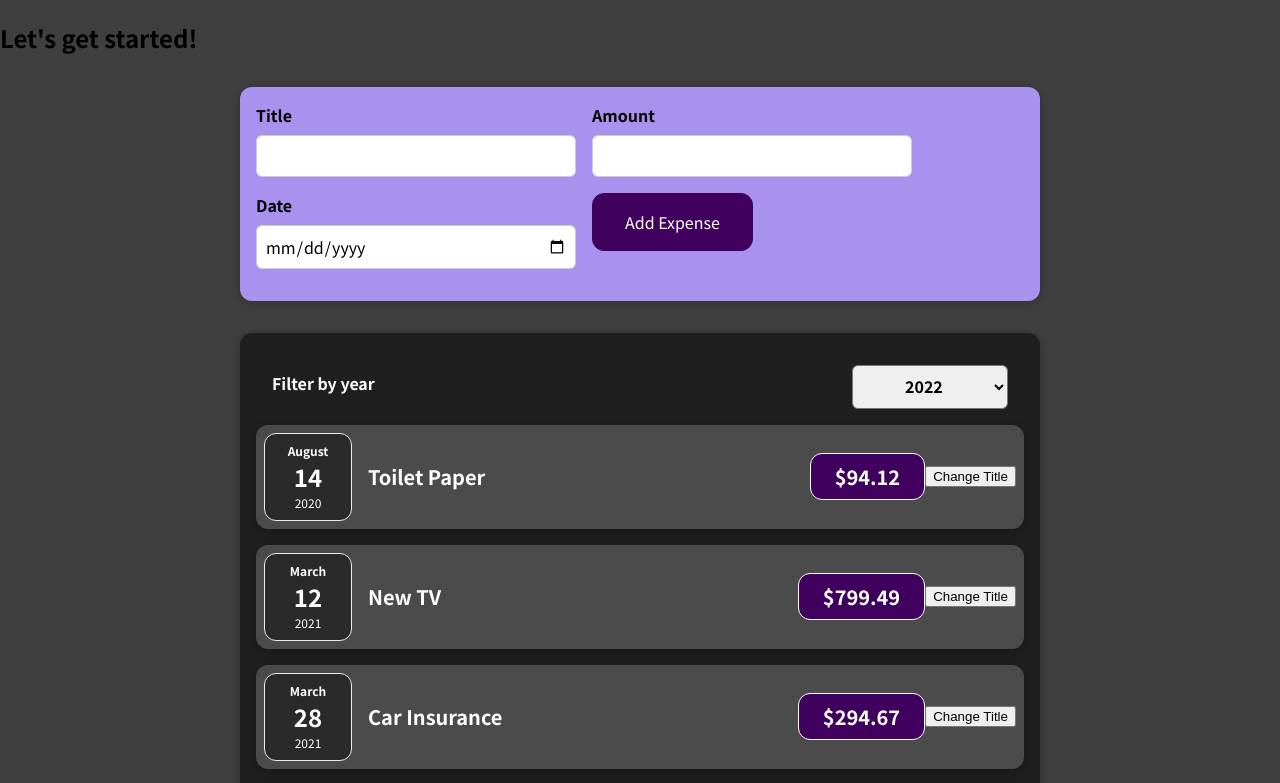
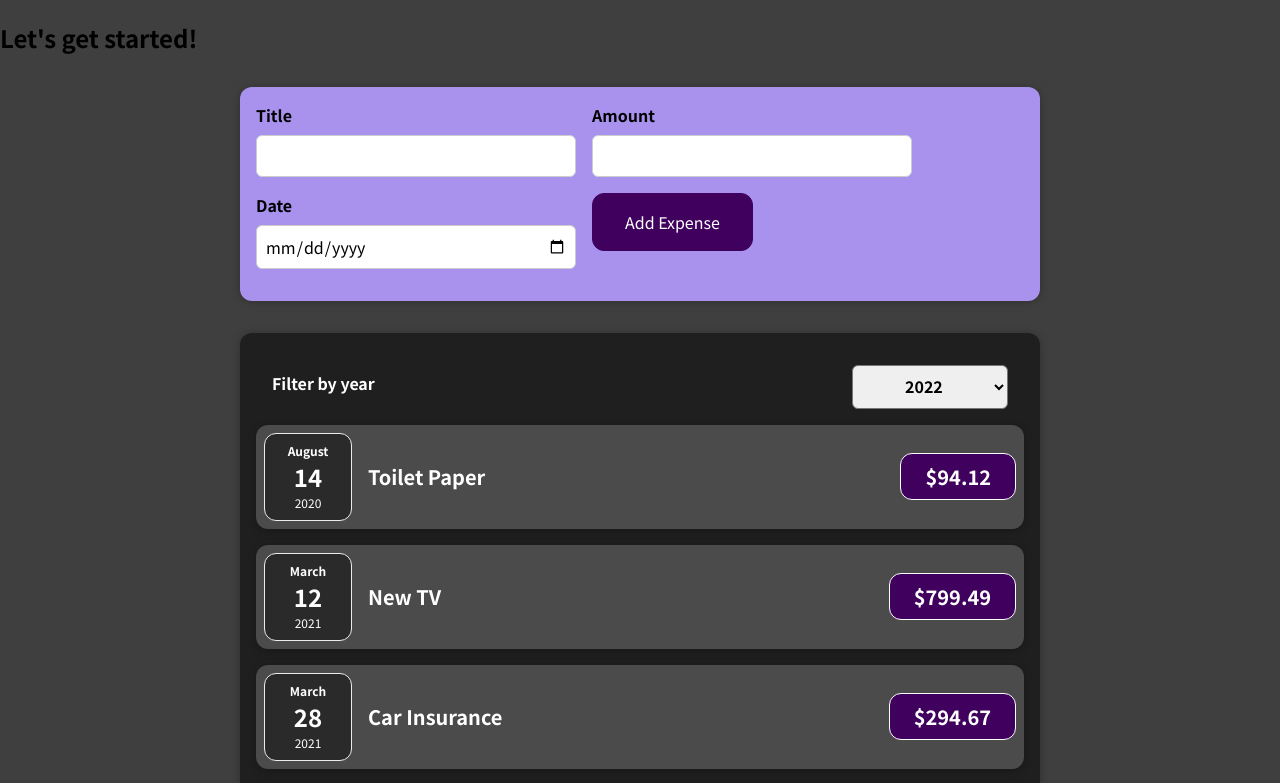
Before and after one commit to ran-codes/udemy-react-js-academind, a React (Create React App) app in the folder project1-basic-react/: page / in a window 1280 px wide. Shown: the top 783 px of the page. Built offline with nearby package versions, Linux system fonts and the light colour scheme.

Commit message:
ExpenseItem removed demo code

```diff
--- a/project1-basic-react/src/components/Expenses/ExpenseItem.js
+++ b/project1-basic-react/src/components/Expenses/ExpenseItem.js
@@ -1,22 +1,17 @@
-import { useState } from 'react';
 import Card from '../UI/Card';
 import ExpenseDate from './ExpenseDate';
 import './ExpenseItem.css';
 
 const ExpenseItem = (props) => {
 
-  const [title, setTitle] = useState(props.title);
-
-  const clickHander = () => setTitle("New Title")
 
   return (
     <Card className="expense-item">
       <ExpenseDate date={props.date} />
       <div className="expense-item__description">
-        <h2>{title}</h2>
+        <h2>{props.title}</h2>
         <div className="expense-item__price">${props.amount}</div>
       </div>
-      <button onClick={clickHander}>Change Title</button>
     </Card>
   );
 }
```
